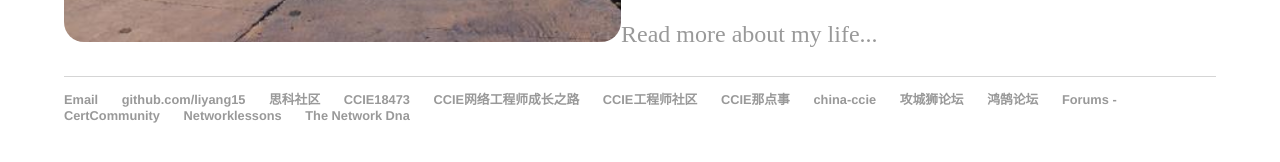
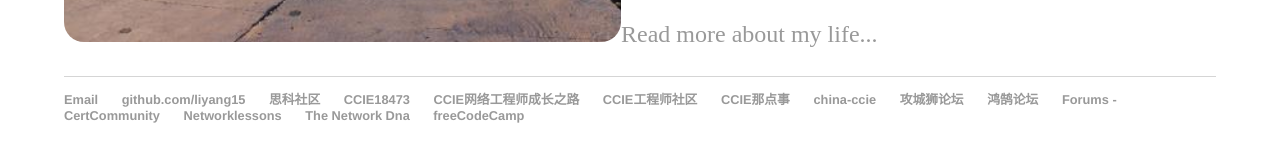
Before and after one commit to liyang15/liyang15.github.io, a Jekyll site: the page built from index.html, in a window 1280 px wide. Shown: the part 601-763 px from the top of the page. Built offline with Jekyll 4.4.1, drawn with Linux system fonts in a browser that asks for light colours.

Commit message:
Update default.html

```diff
--- a/_layouts/default.html
+++ b/_layouts/default.html
@@ -42,6 +42,7 @@
 					<li><a href="https://www.certcommunity.org/forum/" target="_blank">Forums - CertCommunity</a></li>
 					<li><a href="https://networklessons.com/" target="_blank">Networklessons</a></li>
 					<li><a href="https://www.thenetworkdna.com/" target="_blank">The Network Dna</a></li>
+					<li><a href="https://www.freecodecamp.org/" target="_blank">freeCodeCamp</a></li>
 				</ul>
 			</footer>
 		</body>
```
